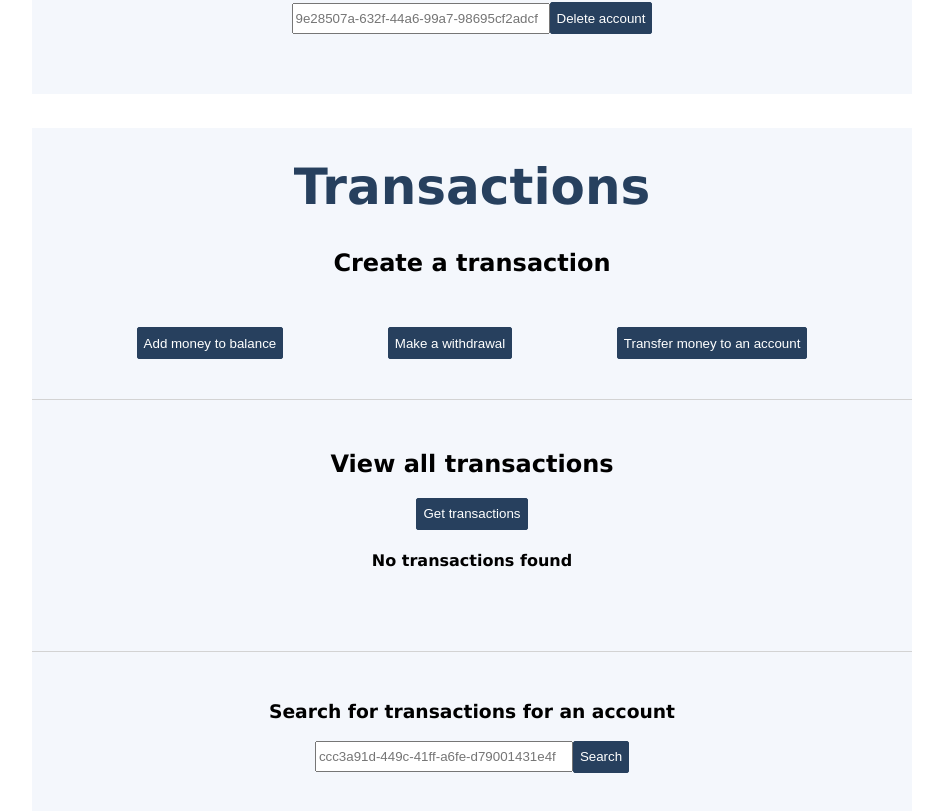
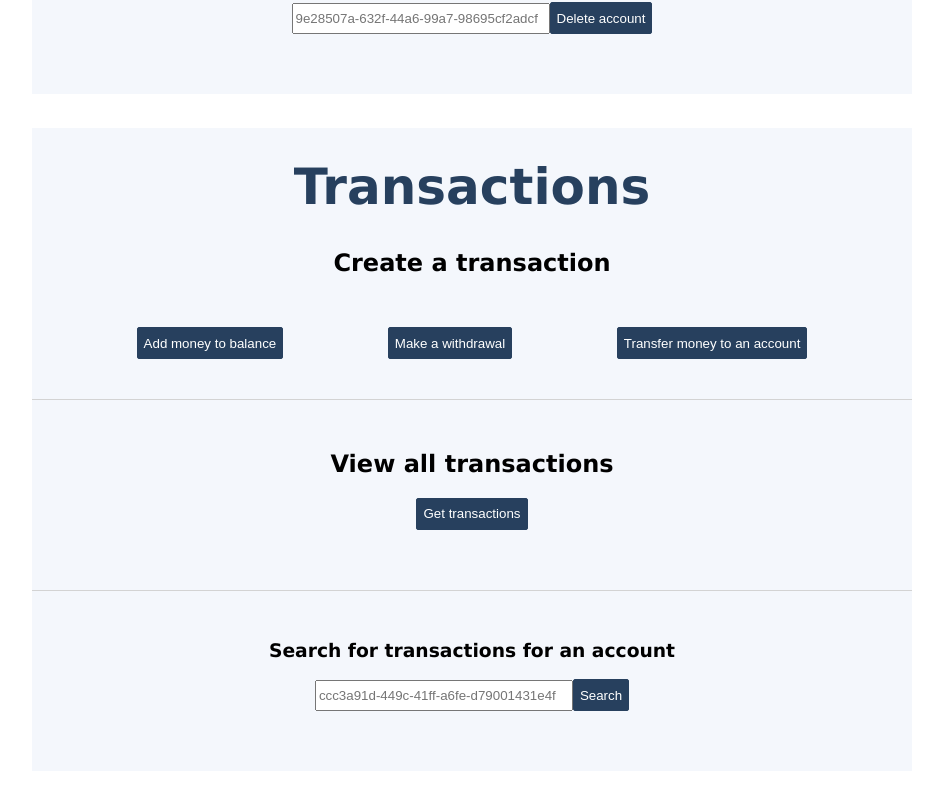
Before and after one commit to beeonkaa9/react-crud-app, a React (Create React App) app: page / in a window 1280 px wide. Shown: the part 1467-2278 px from the top of the page, without its empty margins (168-1111 px from the left). Built offline with nearby package versions, Linux system fonts and the light colour scheme.

Commit message:
fixed GetAllTransactions so that it returns transactions; no transactions found if not found

```diff
--- a/src/components/transaction/GetAllTransactions.tsx
+++ b/src/components/transaction/GetAllTransactions.tsx
@@ -4,32 +4,38 @@ const GetAllTransactions = () => {
   const [transactions, setTransactions] = useState<Array<TransactionProps>>()
   const [error, setError] = useState(false)
   const [errorMessage, setErrorMessage] = useState(null)
+  const [isFetchingData, setIsFetchingData] = useState(false)
+  const [isSuccessful, setIsSuccessful] = useState(false)
 
-  const getTransactions = () => {
+  return (
+    <div className="GetAllTransactionsSection">
+      <h2>View all transactions</h2>
+      <button
+        className="getTransactionsButton"
+        onClick={() => {
+          setIsFetchingData(true)
           fetch('https://nestjs-bank-app.herokuapp.com/transactions')
             .then((res) => {
+              setIsFetchingData(false)
               if (!res.ok) {
+                setIsSuccessful(false)
                 setError(true)
                 throw Error(res.statusText)
               }
-        console.log('response', res.json())
+              setIsSuccessful(true)
+              setError(false)
               return res.json()
             })
             .then((data) => setTransactions(data))
             .catch((e) => setErrorMessage(e.message))
-  }
-
-  return (
-    <div className="GetAllTransactionsSection">
-      <h2>View all transactions</h2>
-      <button className="getTransactionsButton" onClick={getTransactions}>
+        }}
+      >
         Get transactions
       </button>
+      {isFetchingData ? <div className="loading">Please wait...</div> : null}
       {error ? <div>An error occurred: {errorMessage}</div> : null}
       <div>
-        {!transactions ? (
-          <h4>No transactions found</h4>
-        ) : (
+        {transactions && isSuccessful ? (
           <>
             {transactions?.map((transaction, i) => (
               <div key={i} className="singleTransaction">
@@ -43,7 +49,10 @@ const GetAllTransactions = () => {
               </div>
             ))}
           </>
-        )}
+        ) : null}
+        {transactions?.length === 0 && isSuccessful ? (
+          <h4>No transactions found</h4>
+        ) : null}
       </div>
     </div>
   )
```
Lines whose indentation alone changed are shown as unchanged.
